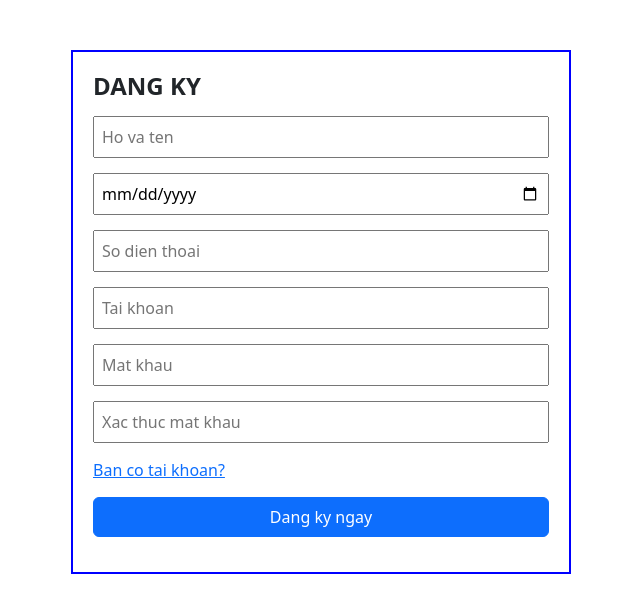
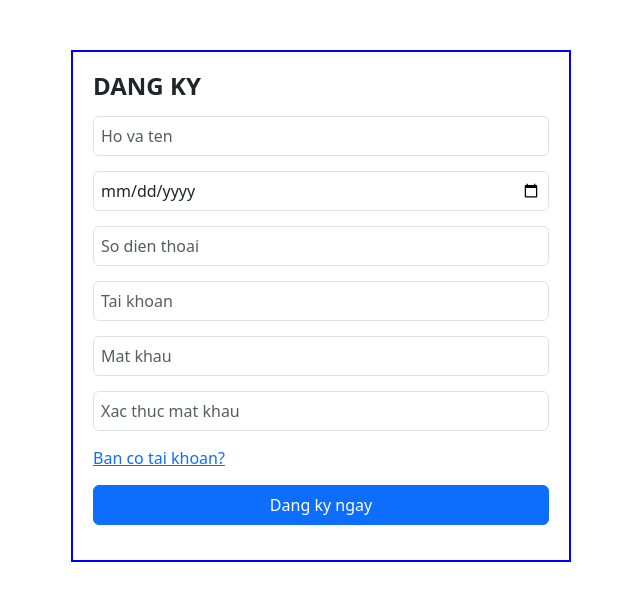
Before and after one commit to Bongdepchaii/Fontend-Farmwork, a Vue app: page /register in a window 1280 px wide. Shown: the top 612 px of the page, without its empty margins (319-959 px from the left). Built offline with nearby package versions, Linux system fonts and the light colour scheme; a web font is replaced by a local one.

Commit message:
update boostrap

```diff
--- a/package.json
+++ b/package.json
@@ -12,6 +12,7 @@
     "preview": "vite preview"
   },
   "dependencies": {
+    "@vercel/speed-insights": "^1.2.0",
     "axios": "^1.12.2",
     "bootstrap": "^5.3.8",
     "install": "^0.13.0",
--- a/src/App.vue
+++ b/src/App.vue
@@ -8,6 +8,7 @@ import posts from '../templates/posts.vue'
 import product from './components/product.vue'
 import login from './components/Login.vue'
 import lab2 from './Lab2.vue'
+// import { SpeedInsights } from "@vercel/speed-insights/next"
 
 
 </script>
@@ -21,6 +22,7 @@ import lab2 from './Lab2.vue'
    <!-- <posts/> -->
    <!-- <product/> -->
    <router-view></router-view>
+    <!-- <SpeedInsights /> -->
   </template>
 
 <!-- <style scoped>
--- a/src/components/Login.vue
+++ b/src/components/Login.vue
@@ -48,8 +48,8 @@ const login = () => {
 <template>
     <form action="">
         <h1>DANG NHAP</h1>
-        <input type="text" v-model="username" placeholder="Tai khoan">
-        <input type="password" v-model="password" placeholder="Mat khau">
+        <input class="form-control" type="text" v-model="username" placeholder="Tai khoan">
+        <input  class="form-control" type="password" v-model="password" placeholder="Mat khau">
         <router-link to="Register">Ban chua co tai khoan?</router-link>
         <input class="btn btn-primary" @click="login" type="button" value="Dang nhap">
         <span class="message">{{ message }}</span>
--- a/src/components/Register.vue
+++ b/src/components/Register.vue
@@ -56,12 +56,12 @@ const Register = () => {
 <template>
     <form action="">
         <h1>DANG KY</h1>
-        <input type="text" v-model="name" placeholder="Ho va ten">
-        <input type="date" v-model="birthday" placeholder="Ngay sinh">
-        <input type="tel" v-model="phone" placeholder="So dien thoai">
-        <input type="text" v-model="username" placeholder="Tai khoan">
-        <input type="password" v-model="password" placeholder="Mat khau">
-        <input type="password" v-model="confirm" placeholder="Xac thuc mat khau">
+        <input  class="form-control" type="text" v-model="name" placeholder="Ho va ten">
+        <input  class="form-control" type="date" v-model="birthday" placeholder="Ngay sinh">
+        <input class="form-control" type="tel" v-model="phone" placeholder="So dien thoai">
+        <input class="form-control" type="text" v-model="username" placeholder="Tai khoan">
+        <input class="form-control" type="password" v-model="password" placeholder="Mat khau">
+        <input class="form-control" type="password" v-model="confirm" placeholder="Xac thuc mat khau">
         <router-link to="Login">Ban co tai khoan?</router-link>
         <input class="btn btn-primary" @click="Register" type="button" value="Dang ky ngay">
         <span class="success">{{ message }}</span>
--- a/src/main.js
+++ b/src/main.js
@@ -6,4 +6,5 @@ import 'bootstrap/dist/css/bootstrap.min.css'
 import router from './Router'
 
 
+
 createApp(App).use(router).mount('#app')
```
Also changed, not shown: 1 other file (tests, documents, lock files or other folders).
